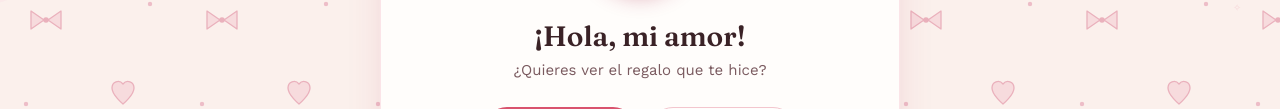
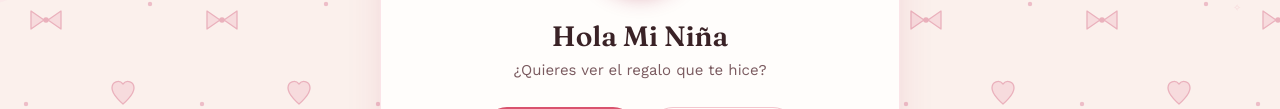
Before and after one commit to exagonallabst/site, a website: page index.html in a window 1280 px wide. Shown: the part 382-491 px from the top of the page. Drawn offline with nearby package versions, Linux system fonts and the light colour scheme.

Commit message:
Update index.html

```diff
--- a/index.html
+++ b/index.html
@@ -351,7 +351,7 @@
     <div class="card-panel">
       <img class="mascot bob gatita-fill" alt="Gatita con moño rosa">
       <!-- EDITA: pon aquí el nombre de tu persona especial -->
-      <h1 class="gate-title">¡Hola, mi amor!</h1>
+      <h1 class="gate-title">Hola Mi Niña</h1>
       <p class="gate-sub">¿Quieres ver el regalo que te hice?</p>
       <div class="gate-actions">
         <button class="btn" onclick="showScreen('screen-menu')">Sí, por favor</button>
```
